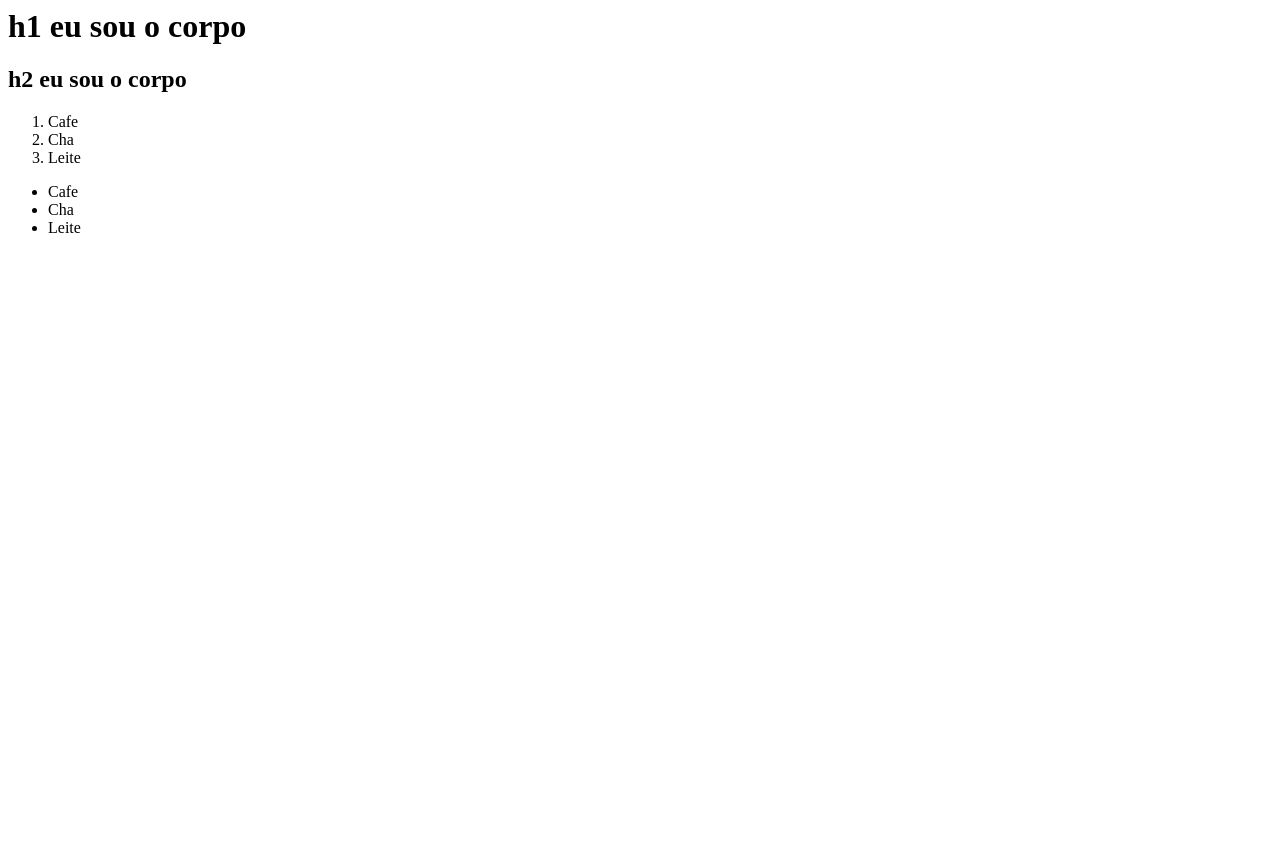
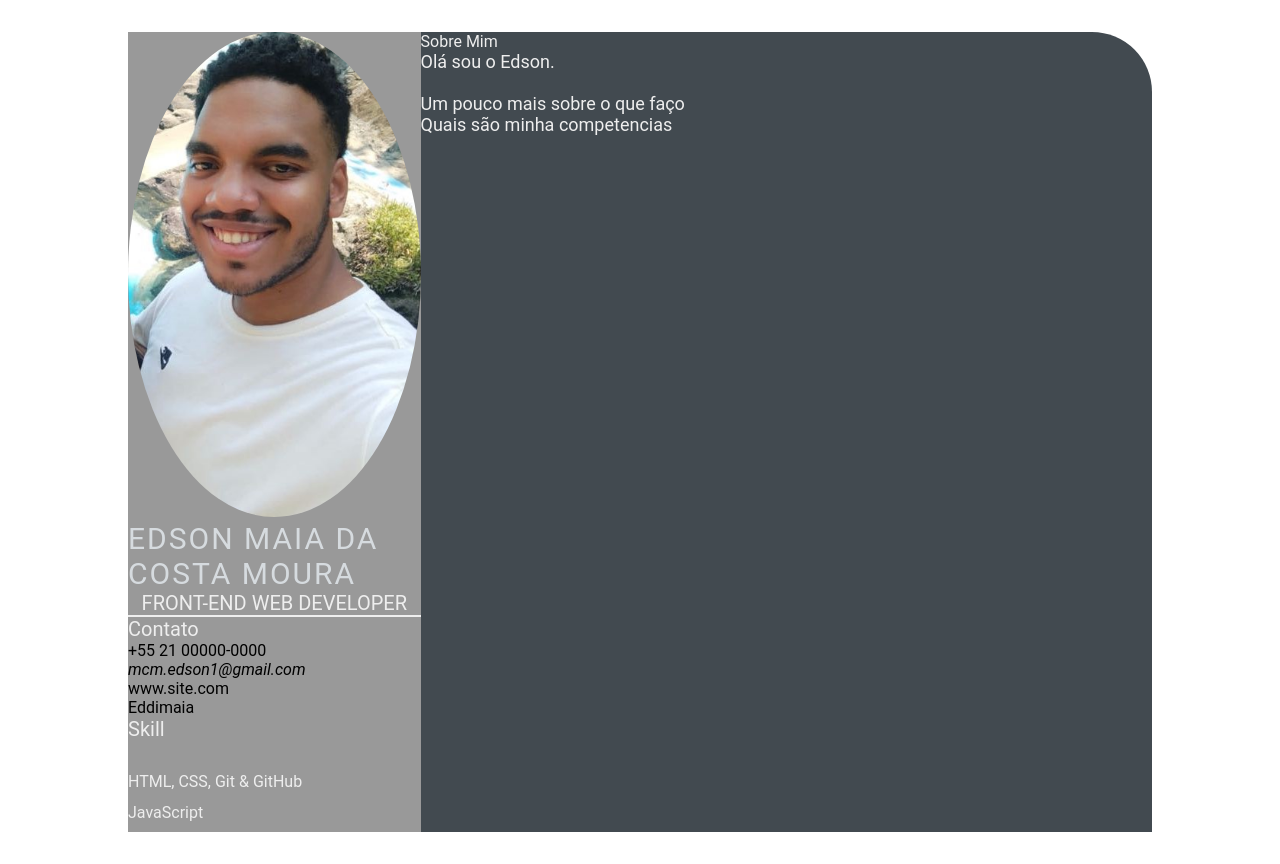
Before and after one commit to Eddimaia/eddimaia-dev.github.io, a plain HTML site: page index.html in a window 1280 px wide. Before the commit the page ends 800 px from the top, so only its background shows below. Drawn offline with Linux system fonts and the light colour scheme.

Commit message:
Structure and CSS

```diff
--- a/index.html
+++ b/index.html
@@ -1,22 +1,66 @@
-<html>
-  <head>
-    <title>Olá, eu sou a cabeça</title>
-  </head>
+<!DOCTYPE html>
+<html lang="en">
+<head>
+  <meta charset="UTF-8">
+  <meta http-equiv="X-UA-Compatible" content="IE=edge">
+  <meta name="viewport" content="width=device-width, initial-scale=1.0">
+  <title>Currículo Edson Moura</title>
 
-  <body>
-    <h1>h1 eu sou o corpo</h1>
-    <h2>h2 eu sou o corpo</h2>
-  </body>
+  <link rel="stylesheet" href="style.css">
+</head>
 
-  <ol>
-    <li>Cafe</li>
-    <li>Cha</li>
-    <li>Leite</li>
-  </ol>
+<body>
+  <main class="resume-contents">
+    <section class="left-section">
+      <section class="left-section-content">
 
-  <ul>
-    <li>Cafe</li>
-    <li>Cha</li>
-    <li>Leite</li>
-  </ul>
+        <!--PERFIL-->
+        <div class="profile">
+          <img src="assets/profile-image.jpg" alt="profile image" class="profile-image">
+          <p class="name">Edson Maia da Costa Moura</p>
+          <p class="profession">Front-End Web Developer</p>
+        </div>
+
+        <!--CONTATO-->
+        <div class="contac-info">
+          <p class="left-title">Contato</p>
+          <ul>
+            <li><i class="fa fa-phone"></i>+55 21 00000-0000</li>
+            <li><i class="fa fa-envelop">mcm.edson1@gmail.com</i></li>
+            <li><i class="fa fa-globe"></i>www.site.com</li>
+            <li><i class="fa fa-github"></i>Eddimaia</li>
+          </ul>
+        </div>
+
+        <!--SKILLS-->
+        <div class="skills">
+          <p class="left-title">Skill</p>
+          <ul>
+            <li>
+              <p>HTML, CSS, Git & GitHub</p>
+            </li>
+            <li>
+              <p>JavaScript</p>
+            </li>
+          </ul>
+        </div>
+      </section>
+    </section>
+
+    <!--RIGHT-SECTION-->
+
+    <section class="right-section">
+      <div class="right-section-content">
+        <section class="about gap">
+          <div class="right-title">Sobre Mim</div>
+          <p class="about-me-contents">
+            Olá sou o Edson.<br>
+            <br> Um pouco mais sobre o que faço
+            <br> Quais são minha competencias
+          </p>
+        </section>
+      </div>
+    </section>
+  </main>
+</body>
 </html>
--- /dev/null
+++ b/style.css
@@ -0,0 +1,105 @@
+* {
+  margin: 0;
+  padding: 0;
+  box-sizing: border-box;
+  list-style: none;
+  font-family: 'Roboto', sans-serif;
+}
+
+.resume-contents {
+  min-height: 100vh;
+  width: 80%;
+  margin: 2rem auto;
+  display: grid;
+  grid-template-columns: repeat(7, 1fr);
+}
+
+.left-section {
+  grid-column: span 2;
+  height: 100%;
+  background-color: #999999;
+}
+
+.right-section {
+  grid-column: span 5;
+  height: 100%;
+  background-color: #424a50;
+  border-radius: 0px 60px 0px 0px;
+}
+
+.left-section-contents {
+  padding: 2rem 2rem;
+}
+
+.profile {
+  width: 100%;
+  border-bottom: 2px solid #eeeeee;
+}
+
+.profile .profile-image {
+  width: 100%;
+  border-radius: 100%;
+}
+
+.name {
+  color: #D6DBDF;
+  font-size: 30px;
+  letter-spacing: 2px;
+  text-transform: uppercase;
+}
+
+.profession {
+  color: #eeeeee;
+  font-size: 20px;
+  text-transform: uppercase;
+  text-align: center;
+}
+
+/* .contact-info { border-bottom: 2px solid #1B2631; } */
+.left-title {
+  color: #eeeeee;
+  font-size: 20px;
+}
+
+.contact-info ul {
+  padding-top: 1.5rem;
+}
+
+.contact-info ul li,
+.references ul li {
+  padding: .4rem 0;
+  color: #eeeeee;
+}
+
+.contact-info ul li i,
+.references ul li i {
+  padding-right: 1rem;
+  font-size: 18px;
+  color: #eeeeee;
+}
+
+.skills ul {
+  padding-top: 1.5rem;
+}
+
+.skills ul li p {
+  padding: .4rem 0;
+  color: #eeeeee;
+}
+
+.right-section-contents {
+  padding: 2rem 2rem;
+}
+
+.right-title {
+  color: #eeeeee;
+}
+
+.gap {
+  padding-bottom: 2rem;
+}
+
+.about-me-contents {
+  font-size: 18px;
+  color: #eeeeee;
+}
```
Also changed, not shown: assets/profile-image.jpg (added).
